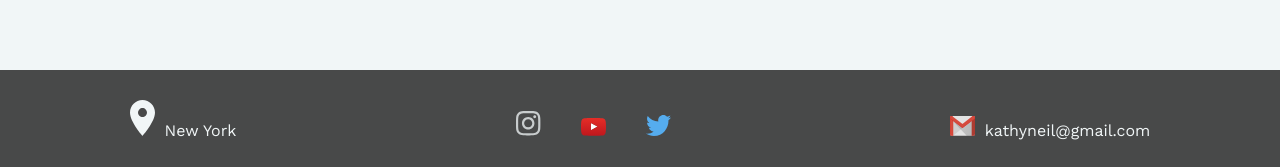
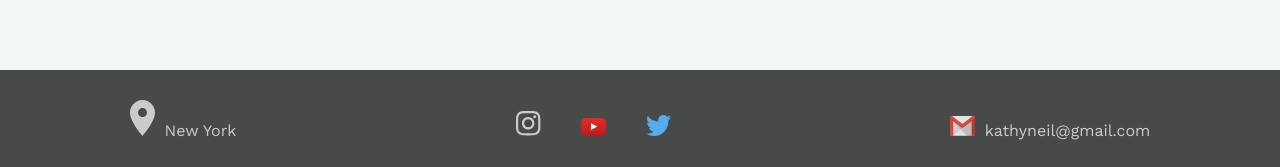
Before and after one commit to M-Tee/Kathys-Kitchen, a Vue app: page /#/ in a window 1280 px wide. Shown: the part 4022-4189 px from the top of the page. Built offline with nearby package versions, Linux system fonts and the light colour scheme; a web font is replaced by a local one.

Commit message:
Change footer content color

```diff
--- a/src/components/footer.vue
+++ b/src/components/footer.vue
@@ -25,7 +25,7 @@ export default {
 <style scoped>
 footer {
   background-color: rgba(0, 0, 0, 0.7);
-  color: #f1f6f7 !important;
+  color: rgba(241, 246, 247, 0.76) !important;
   display: flex;
   flex-wrap: wrap;
   justify-content: space-around;
```
Also changed, not shown: src/assets/icons/loactionMarker.svg.
